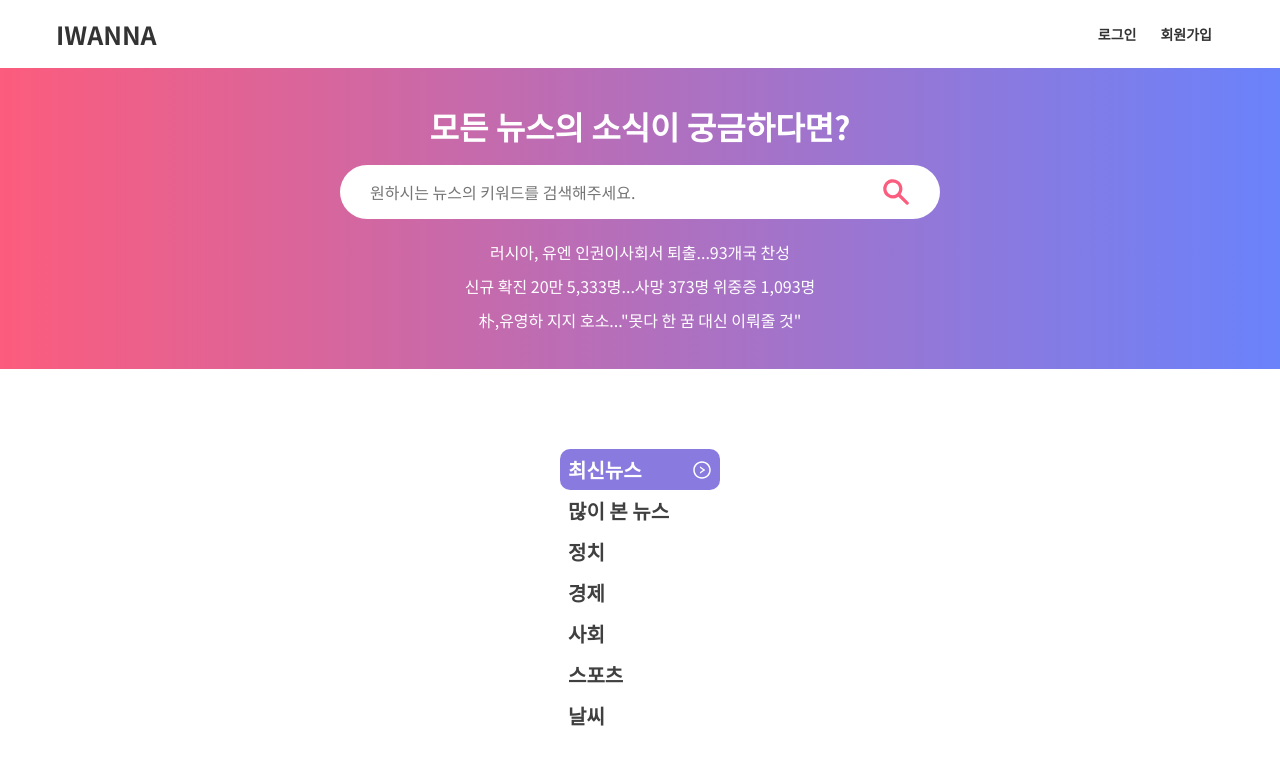
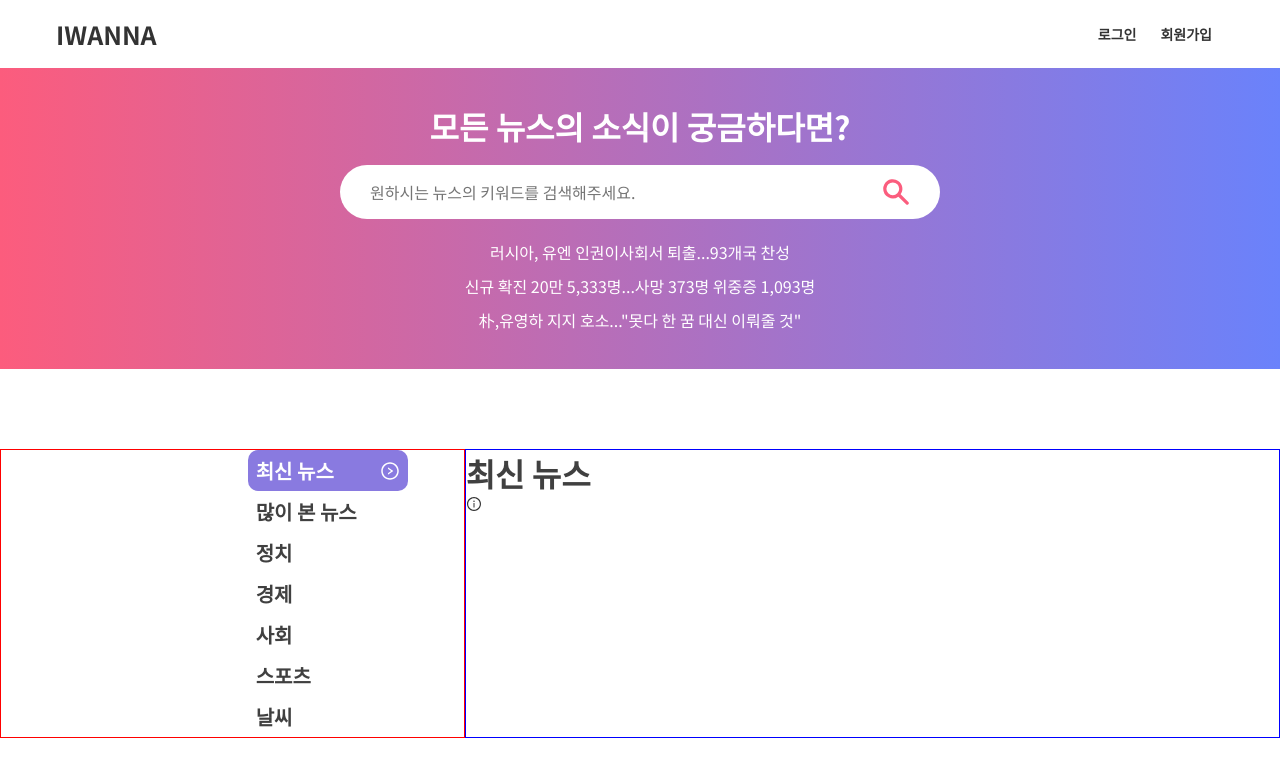
Before and after one commit to wnsgur1595/iwanna, a React (Create React App) app in the folder frontend/iwanna-client/: page / in a window 1280 px wide. Shown: the top 776 px of the page. Built offline with nearby package versions, Linux system fonts and the light colour scheme; the HTML template or start-up script is replaced by a standard one.

Commit message:
:lipstick: ArticleList 컴포넌트 추가, 스타일 추가 예정

```diff
--- a/frontend/iwanna-client/package.json
+++ b/frontend/iwanna-client/package.json
@@ -12,6 +12,7 @@
     "@types/react": "^18.0.9",
     "@types/react-dom": "^18.0.4",
     "@types/react-icons": "^3.0.0",
+    "antd": "^4.20.5",
     "node-sass": "^7.0.1",
     "react": "^18.1.0",
     "react-dom": "^18.1.0",
--- /dev/null
+++ b/frontend/iwanna-client/src/components/common/ArticleList.tsx
@@ -0,0 +1,18 @@
+import React from 'react';
+import '../views/LandingPage/LandingPage.scss';
+import {AiOutlineInfoCircle} from 'react-icons/ai';
+
+interface ArticleListProps {
+  curCategory: string;
+}
+
+const ArticleList: React.FC<ArticleListProps> = ({curCategory}) => {
+  return (
+    <div className="article_list">
+      <h1>{curCategory}</h1>
+      <AiOutlineInfoCircle />
+    </div>
+  );
+};
+
+export default ArticleList;
--- a/frontend/iwanna-client/src/components/common/Category.tsx
+++ b/frontend/iwanna-client/src/components/common/Category.tsx
@@ -2,17 +2,25 @@ import React, {useState} from 'react';
 import '../views/LandingPage/LandingPage.scss';
 import {AiOutlineRightCircle} from 'react-icons/ai';
 
-const Category: React.FC = () => {
-  const [userCategory, setUserCategory] = useState([
-    {id: 'ic_u_0', name: '최신뉴스', isClicked: true},
-    {id: 'ic_u_1', name: '많이 본 뉴스', isClicked: false},
-    {id: 'ic_u_2', name: '정치', isClicked: false},
-    {id: 'ic_u_3', name: '경제', isClicked: false},
-    {id: 'ic_u_4', name: '사회', isClicked: false},
-    {id: 'ic_u_5', name: '스포츠', isClicked: false},
-    {id: 'ic_u_6', name: '날씨', isClicked: false},
-  ]);
+interface CategoryProps {
+  userCategory: {id: string; name: string; isClicked: boolean}[];
+  setUserCategory: React.Dispatch<
+    React.SetStateAction<
+      {
+        id: string;
+        name: string;
+        isClicked: boolean;
+      }[]
+    >
+  >;
+  setCurCategory: React.Dispatch<React.SetStateAction<string>>;
+}
 
+const Category: React.FC<CategoryProps> = ({
+  userCategory,
+  setUserCategory,
+  setCurCategory,
+}) => {
   const categoryClickHandler = (
     e: React.MouseEvent<HTMLLIElement, MouseEvent>,
     name: string
@@ -24,6 +32,7 @@ const Category: React.FC = () => {
           : {...category, isClicked: false}
       )
     );
+    setCurCategory(name);
   };
 
   return (
--- a/frontend/iwanna-client/src/components/views/LandingPage/LandingPage.scss
+++ b/frontend/iwanna-client/src/components/views/LandingPage/LandingPage.scss
@@ -42,8 +42,8 @@
         right: 1.75rem;
         transition: 300ms ease;
 
-        &:hover {
-          transform: scale(1.2);
+        &:active {
+          transform: scale(0.8);
         }
       }
       .search_main_icon path {
@@ -70,6 +70,13 @@
     padding-top: 5rem;
 
     .news_category {
+      border: 1px solid red;
+      flex: 1;
+      display: flex;
+      flex-direction: column;
+      align-items: flex-end;
+      padding-right: 3.5rem;
+
       .category {
         width: 160px;
         font-size: 20px;
@@ -91,5 +98,16 @@
         }
       }
     }
+
+    .article_list {
+      display: flex;
+      flex-direction: column;
+      border: 1px solid blue;
+      flex: 2;
+
+      h1 {
+        color: $categoryTextColor;
+      }
+    }
   }
 }
--- a/frontend/iwanna-client/src/components/views/LandingPage/Sections/News.tsx
+++ b/frontend/iwanna-client/src/components/views/LandingPage/Sections/News.tsx
@@ -1,11 +1,28 @@
-import React from 'react';
+import React, {useState} from 'react';
+import ArticleList from '../../../common/ArticleList';
 import Category from '../../../common/Category';
 import '../LandingPage.scss';
 
-const News = () => {
+const News: React.FC = () => {
+  const [userCategory, setUserCategory] = useState([
+    {id: 'ic_u_0', name: '최신 뉴스', isClicked: true},
+    {id: 'ic_u_1', name: '많이 본 뉴스', isClicked: false},
+    {id: 'ic_u_2', name: '정치', isClicked: false},
+    {id: 'ic_u_3', name: '경제', isClicked: false},
+    {id: 'ic_u_4', name: '사회', isClicked: false},
+    {id: 'ic_u_5', name: '스포츠', isClicked: false},
+    {id: 'ic_u_6', name: '날씨', isClicked: false},
+  ]);
+  const [curCategory, setCurCategory] = useState(userCategory[0].name);
+
   return (
     <div className="news">
-      <Category />
+      <Category
+        userCategory={userCategory}
+        setUserCategory={setUserCategory}
+        setCurCategory={setCurCategory}
+      />
+      <ArticleList curCategory={curCategory} />
     </div>
   );
 };
```
Also changed, not shown: 1 other file (tests, documents, lock files or other folders).
